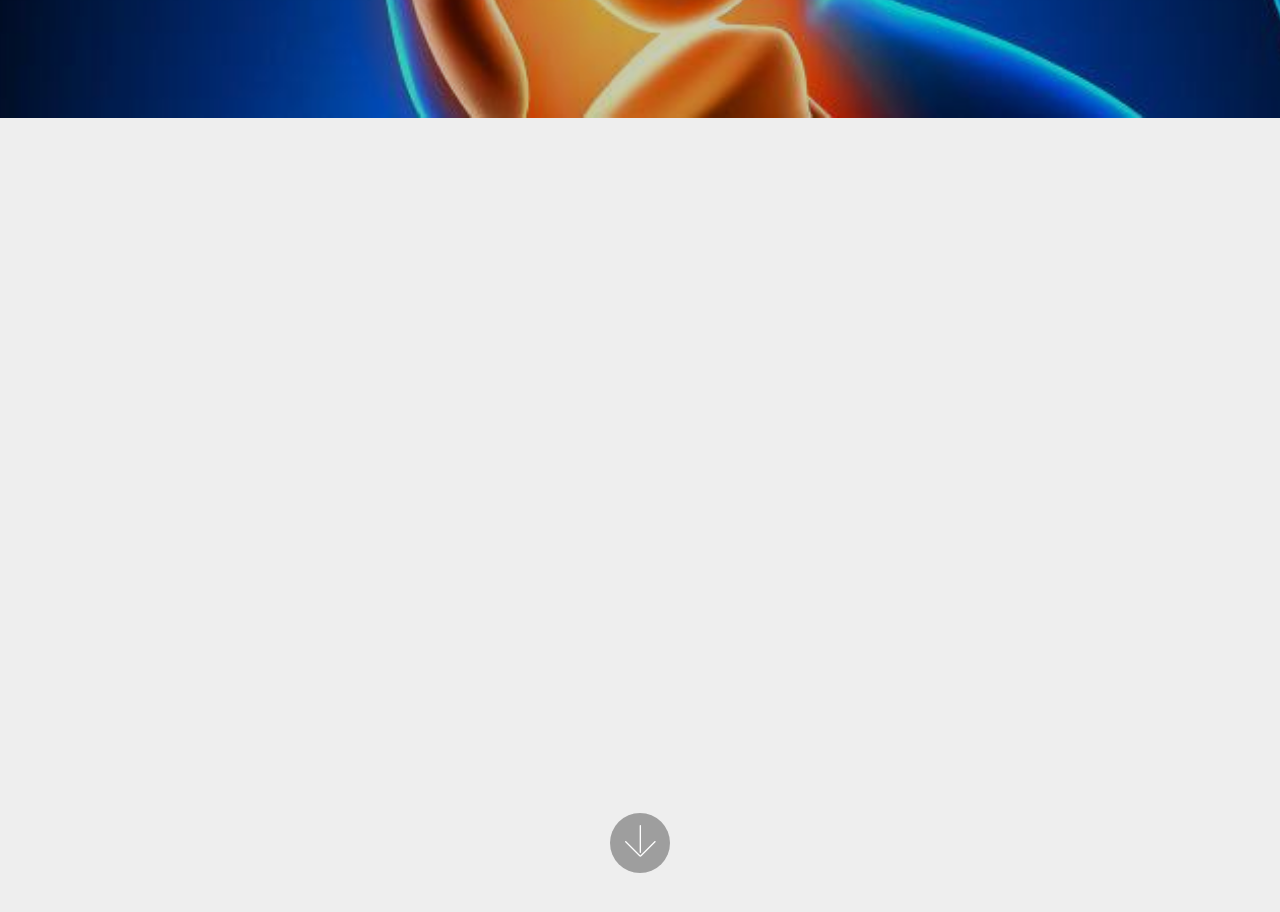
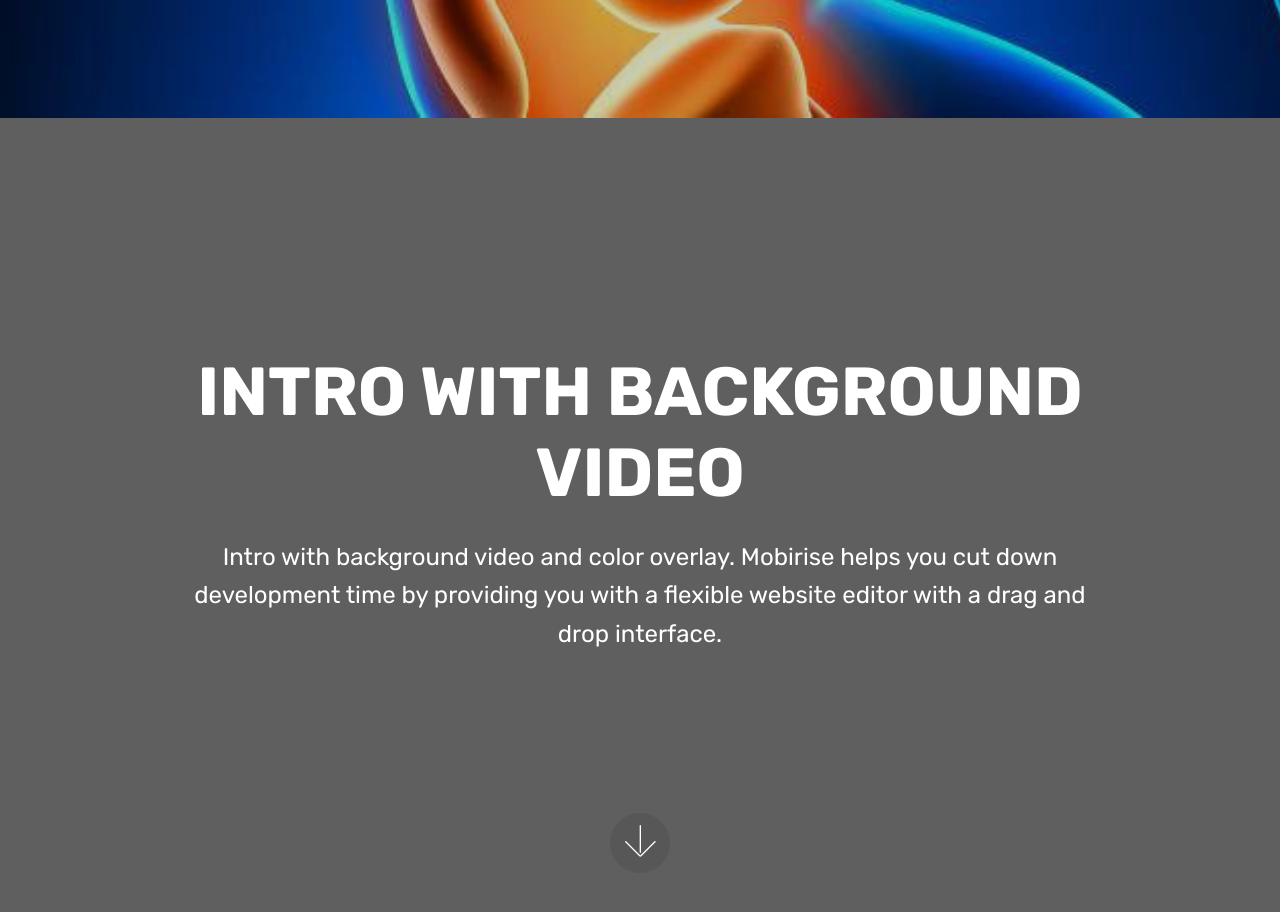
Before and after one commit to EZLanding/orenziv2, a plain HTML site: page index.html in a window 1280 px wide. Shown: the part 682-1594 px from the top of the page. Drawn offline with Linux system fonts and the light colour scheme; no server answers; files whose address does not match are found by name.

Commit message:
create github pages

```diff
--- a/index.html
+++ b/index.html
@@ -21,7 +21,7 @@
 
 </head>
 <body>
-<section class="header8 cid-quTyw2pFXW mbr-fullscreen mbr-parallax-background" id="header8-0" data-rv-view="90">
+<section class="header8 cid-quTyw2pFXW mbr-fullscreen mbr-parallax-background" id="header8-0" data-rv-view="97">
 
 
 
@@ -66,18 +66,22 @@
     </div>
 </section>
 
-<section class="engine"><a href="https://mobirise.co/o">bootstrap button</a></section><section class="header6 cid-quUwKdImcy mbr-fullscreen" data-bg-video="https://vimeo.com/233305048" id="header6-1" data-rv-view="93">
+<section class="engine"><a href="https://mobirise.co/l">bootstrap themes</a></section><section class="header6 cid-quUwKdImcy mbr-fullscreen" data-bg-video="https://vimeo.com/233305048" id="header6-1" data-rv-view="100">
 
 
 
-    <div class="mbr-overlay" style="opacity: 0; background-color: rgb(0, 0, 0);">
+    <div class="mbr-overlay" style="opacity: 0.6; background-color: rgb(0, 0, 0);">
     </div>
 
     <div class="container">
         <div class="row justify-content-md-center">
             <div class="mbr-white col-md-10">
-
-
+                <h1 class="mbr-section-title align-center mbr-bold pb-3 mbr-fonts-style display-1">
+                    INTRO WITH BACKGROUND VIDEO
+                </h1>
+                <p class="mbr-text align-center pb-3 mbr-fonts-style display-5">
+                    Intro with background video and color overlay. Mobirise helps you cut down development time by providing you with a flexible website editor with a drag and drop interface.
+                </p>
 
             </div>
         </div>
```
Also changed, not shown: 1 other file.
